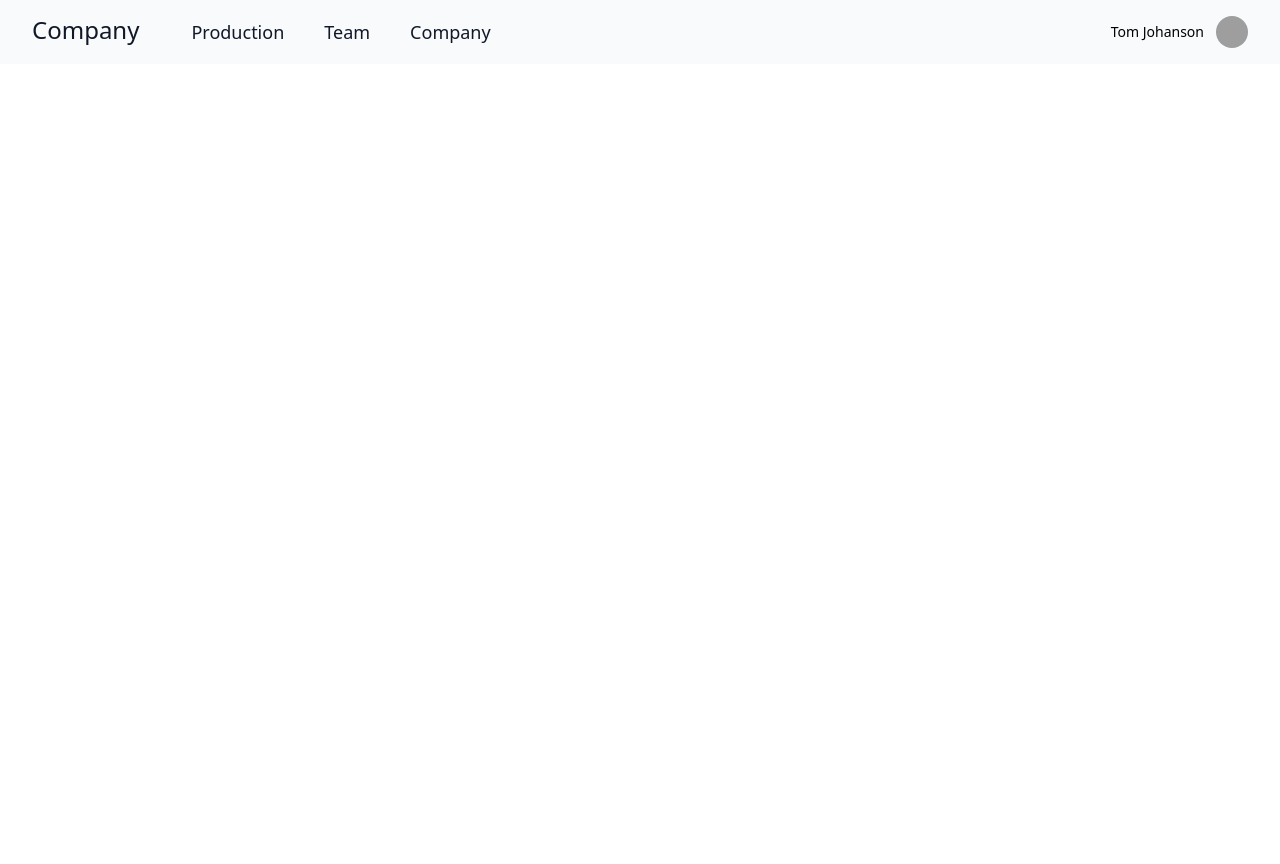
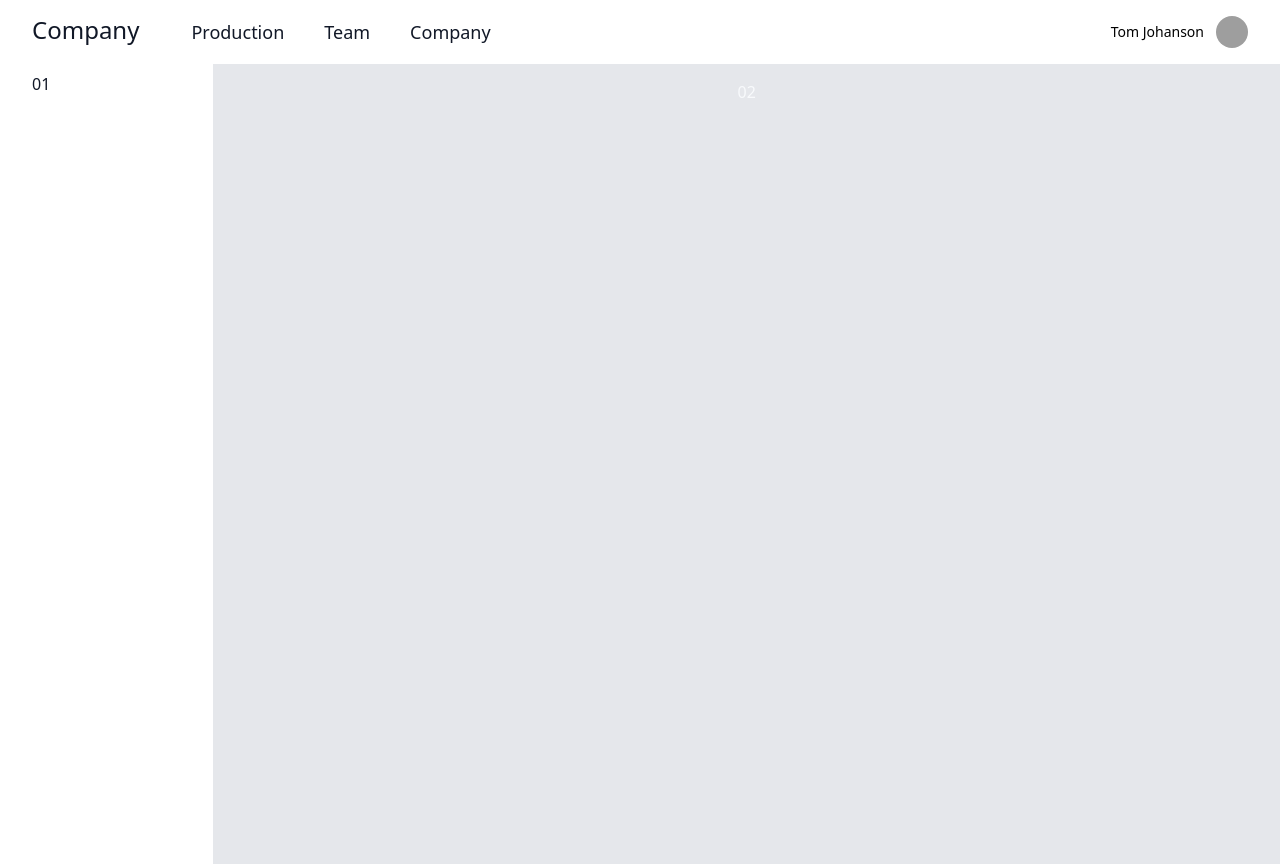
Before and after one commit to aivaras-bankauskas/vuecrm, a Vue app: page / in a window 1280 px wide. Before the commit the page ends 800 px from the top, so only its background shows below. Built offline with nearby package versions, Linux system fonts and the light colour scheme; grey boxes are pictures that could not be loaded.

Commit message:
update navigation add layout

```diff
--- a/index.html
+++ b/index.html
@@ -6,7 +6,7 @@
     <meta name="viewport" content="width=device-width, initial-scale=1.0" />
     <title>Vue CRM</title>
   </head>
-  <body>
+  <body class="bg-body-bg">
     <div id="app"></div>
     <script type="module" src="/src/main.ts"></script>
   </body>
--- a/package.json
+++ b/package.json
@@ -4,7 +4,7 @@
   "version": "0.0.0",
   "type": "module",
   "scripts": {
-    "dev": "vite",
+    "dev": "vite --host",
     "build": "vue-tsc && vite build",
     "preview": "vite preview",
     "lint": "eslint . --ext .vue,.js,.jsx,.cjs,.mjs,.ts,.tsx,.cts,.mts --fix --ignore-path .gitignore"
--- a/src/App.vue
+++ b/src/App.vue
@@ -6,4 +6,10 @@
 
 <template>
     <NavigationLayout />
+    <main class="h-screen">
+        <div class="grid grid-cols-12 h-full">
+            <div class="hidden md:block md:col-span-3 xl:col-span-2 bg-background text-color p-2 pl-8">01</div>
+            <div class="col-span-12 md:col-span-9 xl:col-span-10 m bg-body-bg text-white p-4 text-center ">02</div>
+        </div>
+    </main>
 </template>
--- a/src/layout/NavigationLayout.vue
+++ b/src/layout/NavigationLayout.vue
@@ -42,7 +42,7 @@
                                     </button>
                                 </div>
                                 <div v-if="isUserMenuOpen" class="absolute right-0 z-10 mt-2 w-64 origin-top-right rounded-md bg-background py-1 shadow-lg ring-1 ring-black ring-opacity-5 focus:outline-none" role="menu" aria-orientation="vertical" aria-labelledby="user-menu-button" tabindex="-1">
-                                    <svg class="h-5 w-5 hover:bg-background rounded-full absolute top-2 right-4  cursor-pointer" fill="none" viewBox="0 0 24 24" stroke-width="1.5" stroke="currentColor" aria-hidden="true" @click="toggleUserMenu">
+                                    <svg class="h-5 w-5 hover:border border-body-bg rounded-full absolute top-2 right-4  cursor-pointer" fill="none" viewBox="0 0 24 24" stroke-width="1.5" stroke="currentColor" aria-hidden="true" @click="toggleUserMenu">
                                         <path stroke-linecap="round" stroke-linejoin="round" d="M6 18L18 6M6 6l12 12" />
                                     </svg>
                                     <div class="flex items-center ml-4 mt-2">
@@ -81,7 +81,7 @@
                     <a href="#" class="text-color hover:text-hover block px-3 py-2 text-base font-medium" @click="toggleMenu">Team</a>
                     <a href="#" class="text-color hover:text-hover block px-3 py-2 text-base font-medium" @click="toggleMenu">Company</a>
                 </div>
-                <div class="border-t border-gray-700 pb-3 pt-4">
+                <div class="border-t border-color pb-3 pt-4">
                     <div class="flex items-center px-5">
                         <div class="flex-shrink-0">
                             <img class="h-12 w-12 rounded-full" src="https://images.unsplash.com/photo-1472099645785-5658abf4ff4e?ixlib=rb-1.2.1&ixid=eyJhcHBfaWQiOjEyMDd9&auto=format&fit=facearea&facepad=2&w=256&h=256&q=80" alt="">
@@ -98,9 +98,5 @@
                 </div>
             </div>
         </nav>
-        <main>
-            <div class="mx-auto max-w-7xl py-6 sm:px-6 lg:px-8">
-            </div>
-        </main>
     </div>
 </template>
--- a/tailwind.config.js
+++ b/tailwind.config.js
@@ -6,7 +6,8 @@ export default {
     ],
     theme: {
         colors: {
-            'background': '#f8fafc',
+            'body-bg': '#e5e7eb',
+            'background': '#ffffff',
             'color': '#111827',
             'hover': '#4f46e5',
             'primary': '#4f46e5',
```
